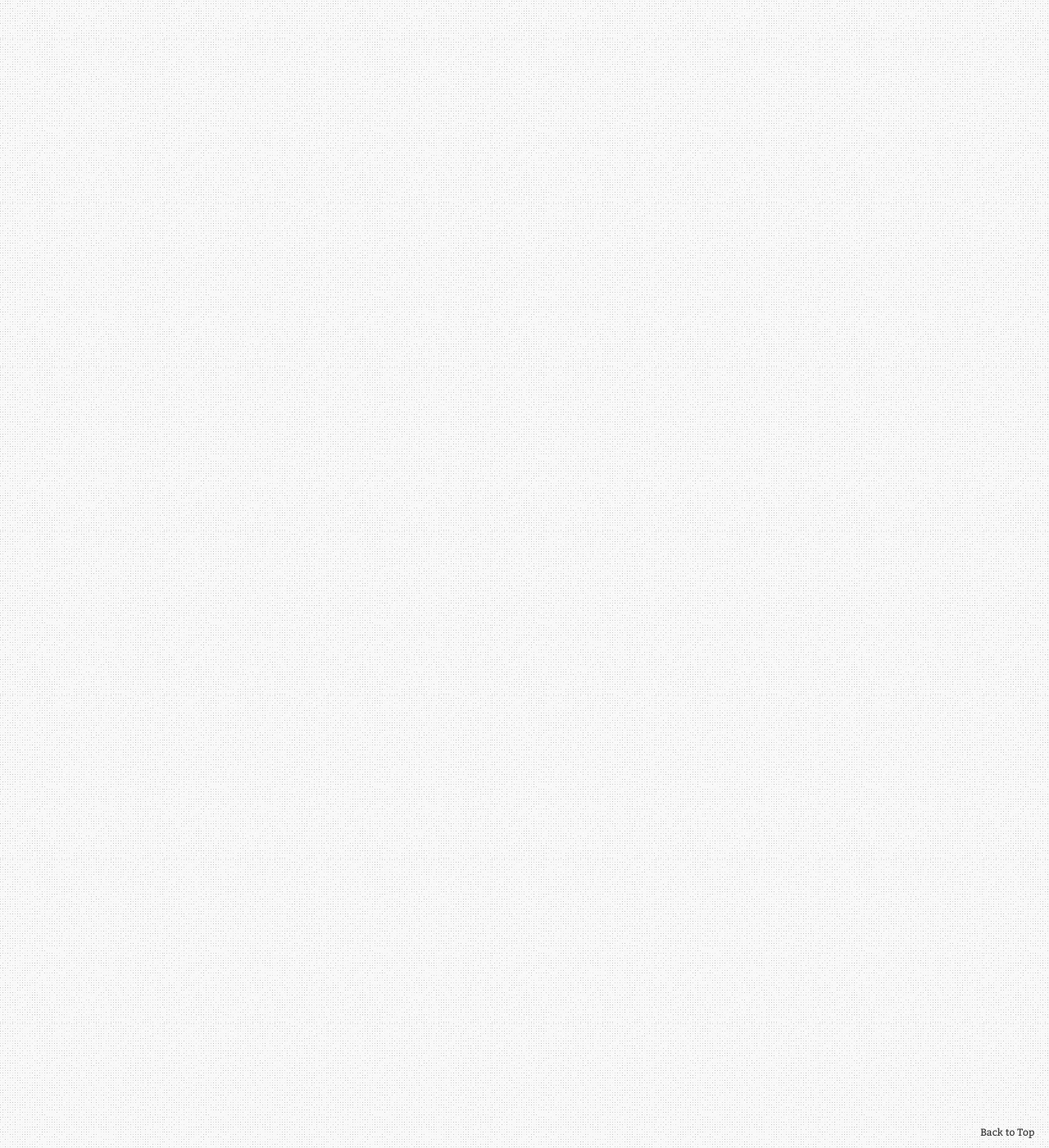
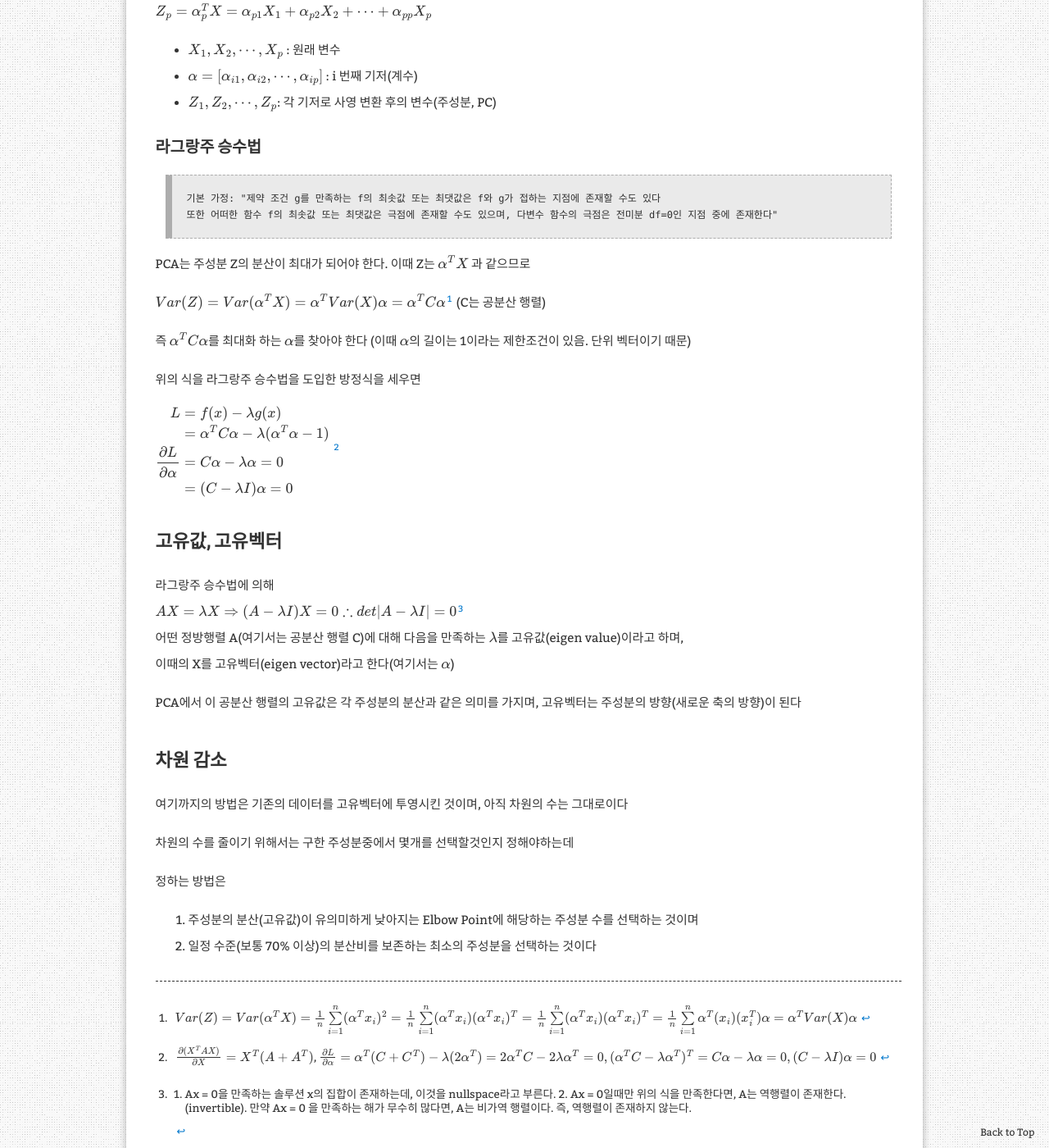
Before and after one commit to aristohyun/aristohyun.github.io, a Jekyll site: the page built from _posts/2021-07-31-PCA.md, in a window 1280 px wide and 1400 px high, scrolled down 3352 px. Shown: the whole window at 82% size. Built offline with Jekyll 4.4.1, drawn with Linux system fonts in a browser that asks for light colours; formulas are drawn with MathJax 3; comment, search, counter and statistics services are not loaded; some of the changed text lies outside the part shown.

Commit message:
Update 2021-07-31-PCA.md

```diff
--- a/_posts/2021-07-31-PCA.md
+++ b/_posts/2021-07-31-PCA.md
@@ -35,12 +35,22 @@ redirect_from:
 2. 원점을 지나며, 데이터들에 가장 적합한 직선들을 구한다
 3. 각 직선들 중에서 분산이 가장 큰 축 2개에 데이터들을 정사영시켜 새로운 좌표점을 구하여 차원을 축소시킨다
 
+![image](https://user-images.githubusercontent.com/32366711/128001766-5884c1c5-dfce-450e-a49d-f623f2ab060e.png)
+
+![image](https://user-images.githubusercontent.com/32366711/128001819-0fc7cbe0-3222-4967-8b53-825d7aee5648.png)
+
+![image](https://user-images.githubusercontent.com/32366711/128001949-6ac15ca5-772b-4a3d-b47e-27e08f936951.png)
+
+![image](https://user-images.githubusercontent.com/32366711/128002663-c53ca1e7-e725-48e8-afb0-f904deb79866.png)
+
+![image](https://user-images.githubusercontent.com/32366711/128003190-b9c27216-f872-4423-bb6b-d1687e9c3a36.png)
+
 
 ### 구체적 방법
 
 1. 데이터의 각 차원의 평균을 구해서, 평균이 0이 되도록 데이터들을 이동
-2. 공변수 행렬 계산
-3. 공변수 행렬로부터 고유값과 고유벡터를 계산
+2. 데이터의 공변수 행렬 계산
+3. 공변수 행렬로부터 고유값(주성분의 분산값)과 고유벡터(새로운 축, 주성분)를 계산
 4. 고유값을 순서대로 정렬하고 그에 해당되는 고유벡터를 나열
 5. 정렬된 고유벡터를 토대로 기존 변수를 변환
 
@@ -61,7 +71,7 @@ $ Z_ p = \alpha_ p ^ T X = \alpha_ {p1} X_ 1 +  \alpha_ {p2} X_ 2 + \cdots + \al
 
 PCA는 주성분 Z의 분산이 최대가 되어야 한다. 이때 Z는 $\alpha ^T X$ 과 같으므로
 
-$ Var(Z) = Var(\alpha ^T X) = \alpha ^T Var(X) \alpha = \alpha ^T C \alpha $  (C는 공분산 행렬)
+$ Var(Z) = Var(\alpha ^T X) = \alpha ^T Var(X) \alpha = \alpha ^T C \alpha $[^3]  (C는 공분산 행렬)
 
 즉 $ \alpha ^T C \alpha $를 최대화 하는 $\alpha$를 찾아야 한다 (이때 $\alpha$의 길이는 1이라는 제한조건이 있음. 단위 벡터이기 때문)
 
@@ -82,7 +92,7 @@ $
 라그랑주 승수법에 의해
 $ AX = \lambda X \Rightarrow  (A-\lambda I)X = 0 \\\
 \therefore det|A-\lambda I|=0
-$
+$[^2]
 어떤 정방행렬 A(여기서는 공분산 행렬 C)에 대해 다음을 만족하는 $\lambda$를 고유값(eigen value)이라고 하며,
 이때의 X를 고유벡터(eigen vector)라고 한다(여기서는 $\alpha$)
 
@@ -103,3 +113,5 @@ PCA에서 이 공분산 행렬의 고유값은 각 주성분의 분산과 같은
 
 
 [^1]: $\frac { \partial (X^T A X) }{\partial X} = X^T(A + A^T)$, $ \frac{\partial L}{\partial \alpha} = \alpha ^T(C + C^T) - \lambda (2 \alpha^T) = 2 \alpha^T C - 2\lambda \alpha^T = 0, (\alpha^T C - \lambda \alpha^T) ^T = C \alpha - \lambda \alpha = 0, (C-\lambda I) \alpha = 0 $
+[^2]: 1. Ax = 0을 만족하는 솔루션 x의 집합이 존재하는데, 이것을 nullspace라고 부른다. 2. Ax = 0일때만 위의 식을 만족한다면, A는 역행렬이 존재한다.(invertible). 만약 Ax = 0 을 만족하는 해가 무수히 많다면, A는 비가역 행렬이다. 즉, 역행렬이 존재하지 않는다.
+[^3]: $ Var(Z) = Var(\alpha ^T X) = \frac{1}{n} \sum \limits_ {i=1}^{n} (\alpha ^T x_ i)^2 = \frac{1}{n} \sum \limits_ {i=1}^{n} (\alpha ^T x_ i)(\alpha ^T x_ i)^T = \frac{1}{n} \sum \limits_ {i=1}^{n} (\alpha ^T x_ i)(\alpha ^T x_ i)^T = \frac{1}{n} \sum \limits_ {i=1}^{n} \alpha ^T(x_ i)(x_ i ^T) \alpha  = \alpha ^T Var(X) \alpha$
```
